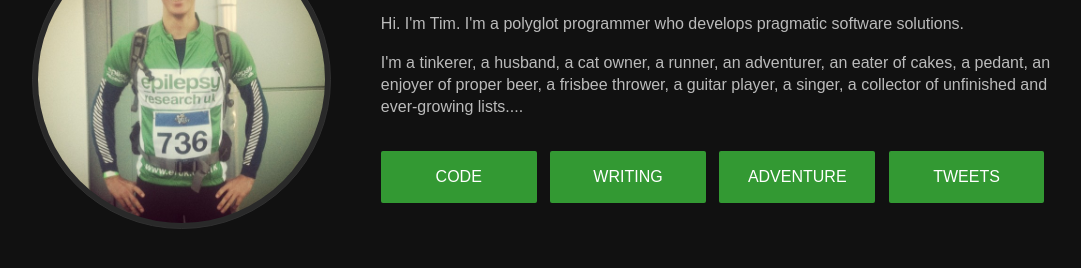
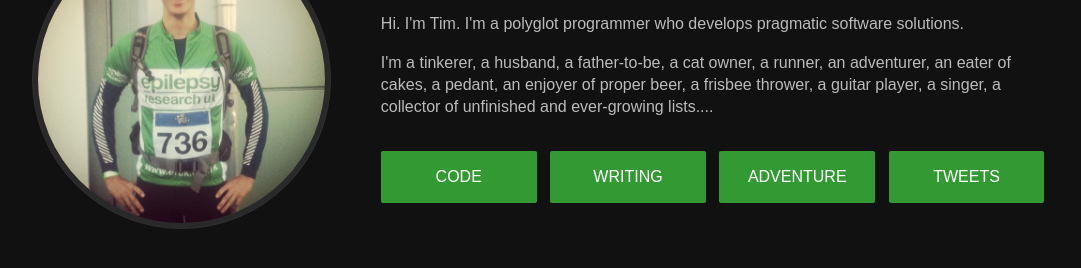
Before and after one commit to timblair/timblair.github.io, a plain HTML site: page index.html in a window 1280 px wide. Shown: the part 228-496 px from the top of the page, without its empty margins (95-1176 px from the left). Drawn offline with Linux system fonts and the light colour scheme.

```diff
--- a/index.html
+++ b/index.html
@@ -30,10 +30,10 @@
             <p>Hi. I'm Tim. I'm a polyglot programmer who develops pragmatic
             software solutions.</p>
 
-            <p>I'm a tinkerer, a husband, a cat owner, a runner, an adventurer,
-            an eater of cakes, a pedant, an enjoyer of proper beer, a frisbee
-            thrower, a guitar player, a singer, a collector of unfinished and
-            ever-growing lists....</p>
+            <p>I'm a tinkerer, a husband, a father-to-be, a cat owner, a
+            runner, an adventurer, an eater of cakes, a pedant, an enjoyer of
+            proper beer, a frisbee thrower, a guitar player, a singer, a
+            collector of unfinished and ever-growing lists....</p>
           </section>
 
           <nav>
```
